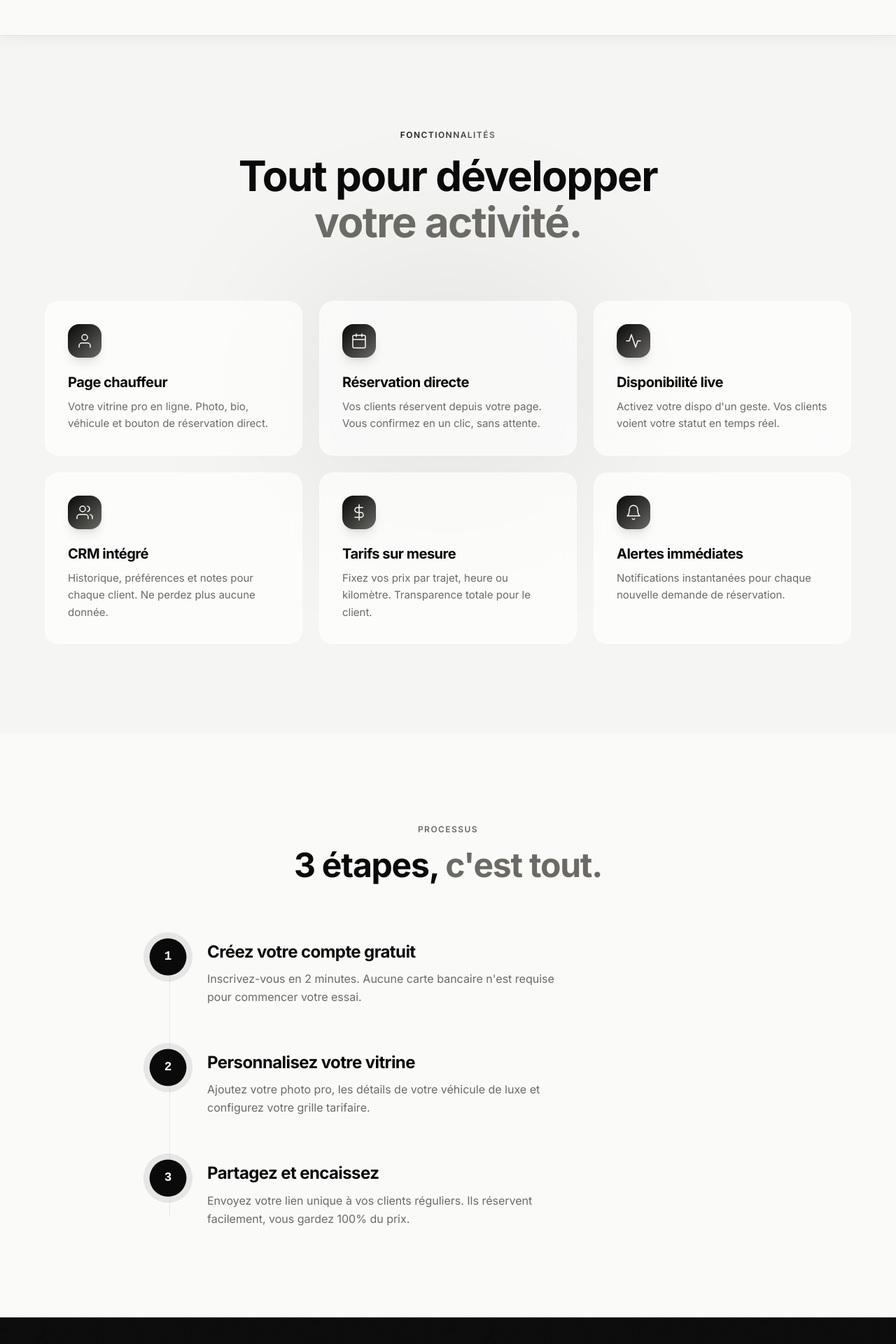
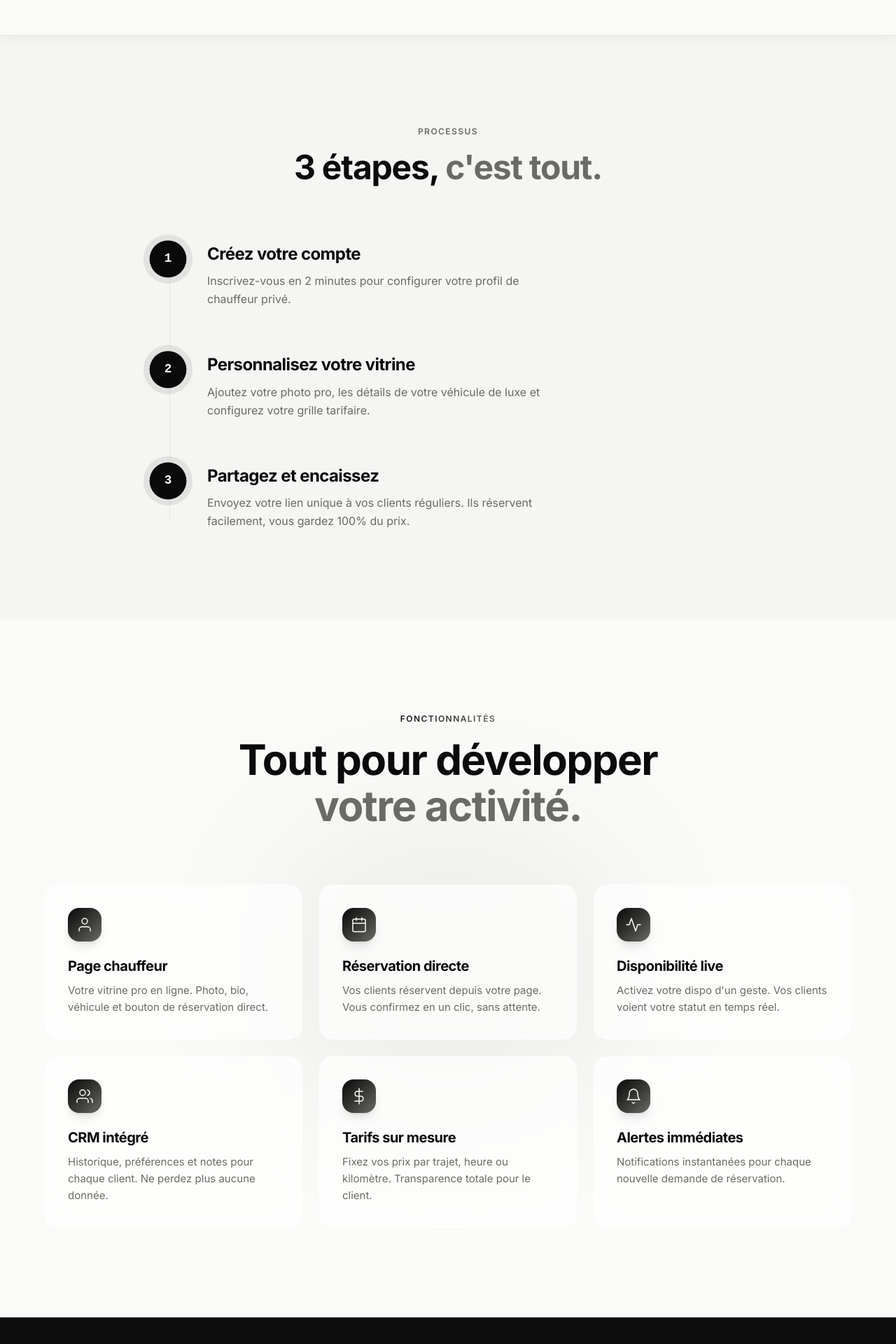
Before and after one commit to magentyagency-ops/chauffeur, a Next.js app: page / in a window 1280 px wide. Shown: the part 806-2726 px from the top of the page at 70% size. Built offline with nearby package versions, Linux system fonts and the light colour scheme.

Commit message:
style: swap sections order and remove all free trial references

```diff
--- a/src/app/page.tsx
+++ b/src/app/page.tsx
@@ -203,8 +203,47 @@ export default function LandingPage() {
         </div>
       </section>
 
+      {/* ═══ HOW IT WORKS (Timeline) ═══ */}
+      <section className="py-32 px-6 bg-[#f5f5f3] relative overflow-hidden">
+        <div className="max-w-4xl mx-auto relative z-10">
+          <Reveal>
+            <div className="text-center mb-20">
+              <p className="section-label mb-4">Processus</p>
+              <h2 className="text-4xl md:text-5xl font-bold tracking-tight">
+                3 étapes, <span className="text-muted">c'est tout.</span>
+              </h2>
+            </div>
+          </Reveal>
+
+          <div className="relative">
+            {/* Ligne verticale */}
+            <div className="absolute left-6 md:left-[50px] top-4 bottom-4 w-px bg-border" />
+
+            <div className="space-y-16">
+              {[
+                { num: "1", title: "Créez votre compte", desc: "Inscrivez-vous en 2 minutes pour configurer votre profil de chauffeur privé." },
+                { num: "2", title: "Personnalisez votre vitrine", desc: "Ajoutez votre photo pro, les détails de votre véhicule de luxe et configurez votre grille tarifaire." },
+                { num: "3", title: "Partagez et encaissez", desc: "Envoyez votre lien unique à vos clients réguliers. Ils réservent facilement, vous gardez 100% du prix." },
+              ].map(({ num, title, desc }) => (
+                <Reveal key={num}>
+                  <div className="relative flex items-start gap-8 pl-0 md:pl-6">
+                    <div className="timeline-dot visible z-10 -ml-[18px] md:ml-0 bg-foreground text-background">
+                      {num}
+                    </div>
+                    <div className="flex-1 pt-1">
+                      <h3 className="text-2xl font-bold tracking-tight mb-3">{title}</h3>
+                      <p className="text-[16px] text-muted leading-relaxed max-w-lg">{desc}</p>
+                    </div>
+                  </div>
+                </Reveal>
+              ))}
+            </div>
+          </div>
+        </div>
+      </section>
+
       {/* ═══ FEATURES (Glassmorphism) ═══ */}
-      <section id="fonctionnalités" className="py-32 px-6 bg-[#f5f5f3] relative overflow-hidden">
+      <section id="fonctionnalités" className="py-32 px-6 bg-background relative overflow-hidden">
         <div className="absolute top-1/2 left-1/2 -translate-x-1/2 -translate-y-1/2 w-full max-w-lg h-[400px] bg-foreground/5 rounded-full blur-[100px] pointer-events-none" />
 
         <div className="max-w-6xl mx-auto relative z-10">
@@ -239,45 +278,6 @@ export default function LandingPage() {
                 </div>
               </Reveal>
             ))}
-          </div>
-        </div>
-      </section>
-
-      {/* ═══ HOW IT WORKS (Timeline) ═══ */}
-      <section className="py-32 px-6 bg-background">
-        <div className="max-w-4xl mx-auto">
-          <Reveal>
-            <div className="text-center mb-20">
-              <p className="section-label mb-4">Processus</p>
-              <h2 className="text-4xl md:text-5xl font-bold tracking-tight">
-                3 étapes, <span className="text-muted">c'est tout.</span>
-              </h2>
-            </div>
-          </Reveal>
-
-          <div className="relative">
-            {/* Ligne verticale */}
-            <div className="absolute left-6 md:left-[50px] top-4 bottom-4 w-px bg-border" />
-
-            <div className="space-y-16">
-              {[
-                { num: "1", title: "Créez votre compte gratuit", desc: "Inscrivez-vous en 2 minutes. Aucune carte bancaire n'est requise pour commencer votre essai." },
-                { num: "2", title: "Personnalisez votre vitrine", desc: "Ajoutez votre photo pro, les détails de votre véhicule de luxe et configurez votre grille tarifaire." },
-                { num: "3", title: "Partagez et encaissez", desc: "Envoyez votre lien unique à vos clients réguliers. Ils réservent facilement, vous gardez 100% du prix." },
-              ].map(({ num, title, desc }) => (
-                <Reveal key={num}>
-                  <div className="relative flex items-start gap-8 pl-0 md:pl-6">
-                    <div className="timeline-dot visible z-10 -ml-[18px] md:ml-0 bg-foreground text-background">
-                      {num}
-                    </div>
-                    <div className="flex-1 pt-1">
-                      <h3 className="text-2xl font-bold tracking-tight mb-3">{title}</h3>
-                      <p className="text-[16px] text-muted leading-relaxed max-w-lg">{desc}</p>
-                    </div>
-                  </div>
-                </Reveal>
-              ))}
-            </div>
           </div>
         </div>
       </section>
@@ -358,9 +358,8 @@ export default function LandingPage() {
                   href="/auth/register"
                   className="btn-accent w-full !py-4 !text-[16px]"
                 >
-                  Commencer l'essai gratuit
+                  Créer mon espace
                 </Link>
-                <p className="text-center text-[13px] text-white/40 mt-4 font-mono">14 jours gratuits. Sans carte bancaire.</p>
 
                 <div className="mt-10 pt-8 flex flex-col gap-4 border-t border-white/10">
                   {[
```
